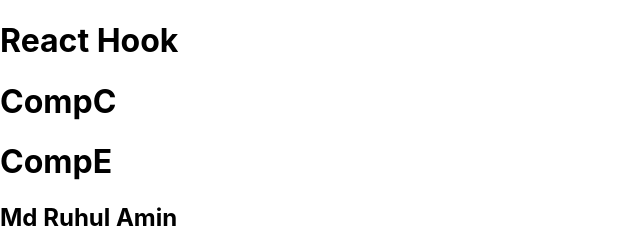
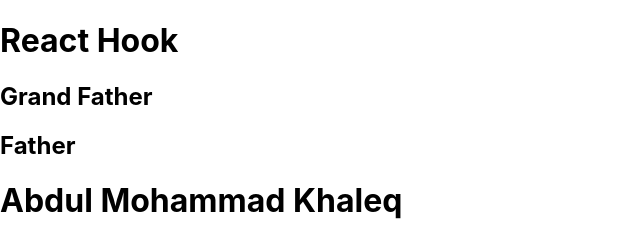
Before and after one commit to MohammadRuhulAmin/React-Hook-tutorial, a React (Create React App) app: page / in a window 1280 px wide. Shown: the top 247 px of the page, without its empty margins (0-640 px from the left). Built offline with nearby package versions, Linux system fonts and the light colour scheme; no server answers.

Commit message:
useContext practise

```diff
--- a/src/App.js
+++ b/src/App.js
@@ -12,11 +12,12 @@
 import NumberArray from './Practise/Components/NumberArray';
 import UserName from './Practise/Components/UserName';
 import CompC from './components/NestedComponents/CompC';
+import GrandFather from './components/Family/GrandFather';
 function App() {
   return (
     <div className="App">
         <h1> React Hook </h1>
-
+        <GrandFather/>
         <CompC/>
         <IncInfo/>
         <IdBtnClick/>
--- /dev/null
+++ b/src/components/Family/Father.js
@@ -0,0 +1,17 @@
+
+import { GInfo } from './GrandFather'
+const Father = ()=>{
+    return (
+        <div>
+            <h2>Father</h2>
+            <GInfo.Consumer>
+            {(value)=>{
+                    return <h1>{value.firstName} {value.nikeName} {value.lastName}</h1>
+                }
+            }
+            </GInfo.Consumer>
+
+        </div>
+    )
+}
+export default Father
--- /dev/null
+++ b/src/components/Family/GrandFather.js
@@ -0,0 +1,22 @@
+import { createContext } from "react"
+import Father from "./Father"
+export const  GInfo = createContext(null)
+const GrandFather = ()=>{
+    const name = {
+        nikeName:'Mohammad',
+        firstName:'Abdul',
+        lastName:'Khaleq'
+    }
+    return (
+        <div>
+            <h2> Grand Father </h2>
+            <GInfo.Provider value={name}>
+                <Father/>
+            </GInfo.Provider>
+        </div>
+    )
+
+}
+
+
+export default GrandFather
```
Also changed, not shown: src/components/Family/Son.js (added, +11 -0 lines).
